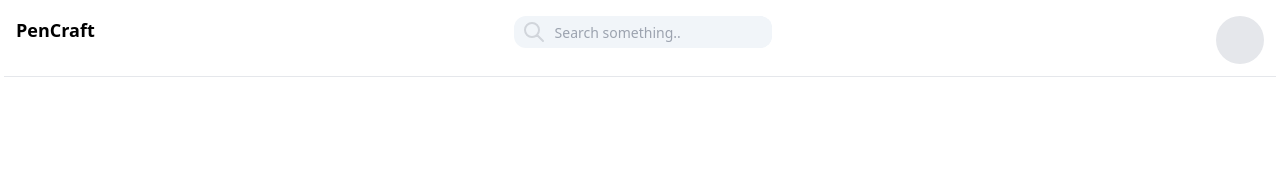
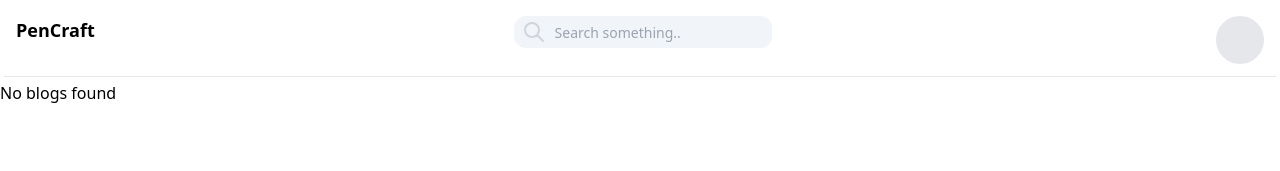
Before and after one commit to AkshitLakhera/PenCraft-Full-Stack-Blogging-Application, a React (Vite) app in the folder frontend/: page /myblogs in a window 1280 px wide. Shown: the top 171 px of the page. Built offline with nearby package versions, Linux system fonts and the light colour scheme.

Commit message:
Made search functionality working in my blogs and bookmark page

```diff
--- a/frontend/src/components/CompleteBlog.tsx
+++ b/frontend/src/components/CompleteBlog.tsx
@@ -25,11 +25,11 @@ export const CompleteBlog = ({blog}: {blog: Blog}) => {
             <div className="text-slate-500 pt-2">
               {`post on ${blog.publishedDate ? formatDate(blog.publishedDate.toLocaleString()) : "2 March 2024"}`}
             </div>
-            <div className="pt-4" dangerouslySetInnerHTML={{ __html: blog.content }} />
+            <div className="pt-4 mb-8" dangerouslySetInnerHTML={{ __html: blog.content }} />
             {/* <div className="pt-4">{blog.content}</div> */}
           </div>
-          <div className="col-span-4">
-            <div className="text-slate-600 text-lg">
+          <div className="col-span-4" >
+            <div className="text-slate-600 text-lg" >
               Author
             </div>
             <div className="flex w-full">
--- a/frontend/src/pages/Bookmark.tsx
+++ b/frontend/src/pages/Bookmark.tsx
@@ -19,6 +19,13 @@ export const Bookmark = () => {
   const [bookmarks, setBookmarks] = useState<BookmarkProps[]>([]);
   const  [selectedBookmark,setSelectedBookmark] = useState<number|null>(null); //to track the selected bookmark for deletion
   const [isModalOpen, setIsModalOpen] = useState(false); // Track modal state
+  const [searchQuery, setSearchQuery] = useState('');
+  const filteredBlogs = bookmarks.filter(blog =>
+    blog.title.toLowerCase().includes(searchQuery.toLowerCase())
+  );
+  const handleSearch = (query: React.SetStateAction<string>) => {
+    setSearchQuery(query);
+  };
   useEffect(() => {
     fetchBookmarks();
   }, []);
@@ -96,9 +103,10 @@ export const Bookmark = () => {
   return (
     // Using string interpolation to add conditional classes
     <div className={`${isModalOpen ? 'opacity-50 pointer-events-none' : ''}`}>
-      <Appbar onSearch={() => {}} />
+      <Appbar onSearch={handleSearch}/>
       <div className='flex flex-wrap'>
-        {bookmarks.map((bookmark) => (
+        {filteredBlogs.length >0 ? (
+        filteredBlogs.map((bookmark) => (
           <Card
             id={bookmark.id}
             key={bookmark.id}
@@ -106,7 +114,9 @@ export const Bookmark = () => {
             content={bookmark.content.slice(0, 90) + "..."}
             onDelete = {openDeleteModal}
           />
-        ))}
+        ))) : (
+          <div>No blogs found</div>
+        )}
       </div>
             {/* Confirmation Modal */}
 
--- a/frontend/src/pages/Myblogs.tsx
+++ b/frontend/src/pages/Myblogs.tsx
@@ -16,6 +16,7 @@ interface MyblogsProps {
   onEdit :(id: number) => void;
 }
 export const Myblogs = () => {
+  const [searchQuery,setSearchQuery] =useState("");
   const [blogs, setBlogs] =  useState<MyblogsProps[]>([]);
   const [selectedBlog,setSelectedBlog]= useState<number|null>(null); //it is used to track the selected blog
   const [isModalOpen,setIsModalOpen] = useState(false)//it is used to track delete modal state
@@ -23,6 +24,11 @@ export const Myblogs = () => {
   const [title,setTitle]=useState("");
   const [content,setContent]=useState("");
   const editor = useRef(null);
+  const filteredBlogs =blogs.filter(blog =>
+    blog.title.toLowerCase().includes(searchQuery.toLocaleLowerCase()));
+    const handleSearch= (query :React.SetStateAction<string>) => {
+      setSearchQuery(query)
+    }
   useEffect( () => {
     fetchOwnBlogs();
   },[] )
@@ -119,11 +125,14 @@ export const Myblogs = () => {
 
   return (
     <div className={`${(isModalOpen || isEditModalOpen) ? 'opacity-50 pointer-events-none' : ''}`}>
-         <Appbar onSearch={() => {}} />
+         <Appbar onSearch={handleSearch} />
          <div className='flex flex-wrap'>
-         {blogs.map((blog) => (
+         {filteredBlogs.length > 0 ? (
+         filteredBlogs.map((blog) => (
         <Card key={blog.id} id={blog.id} title={blog.title} content={blog.content.slice(0, 90) + "..."} onDelete={openDeleteModal}  onEdit={openEditModal}/>
-      ))}
+      )) ) : (
+        <div>No blogs found</div>
+      )}
       </div>
        {/* Confirmation Modal */}
 
```
